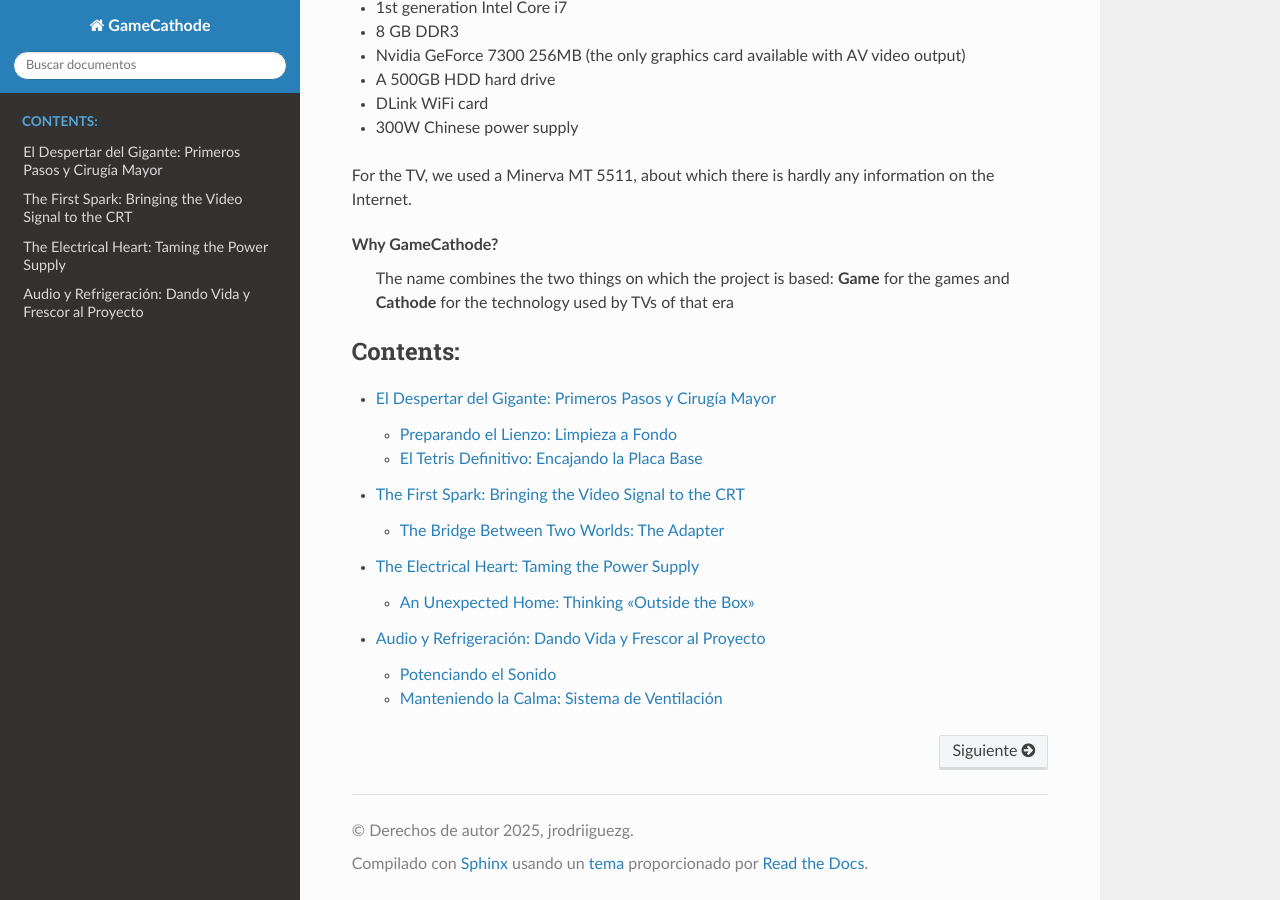
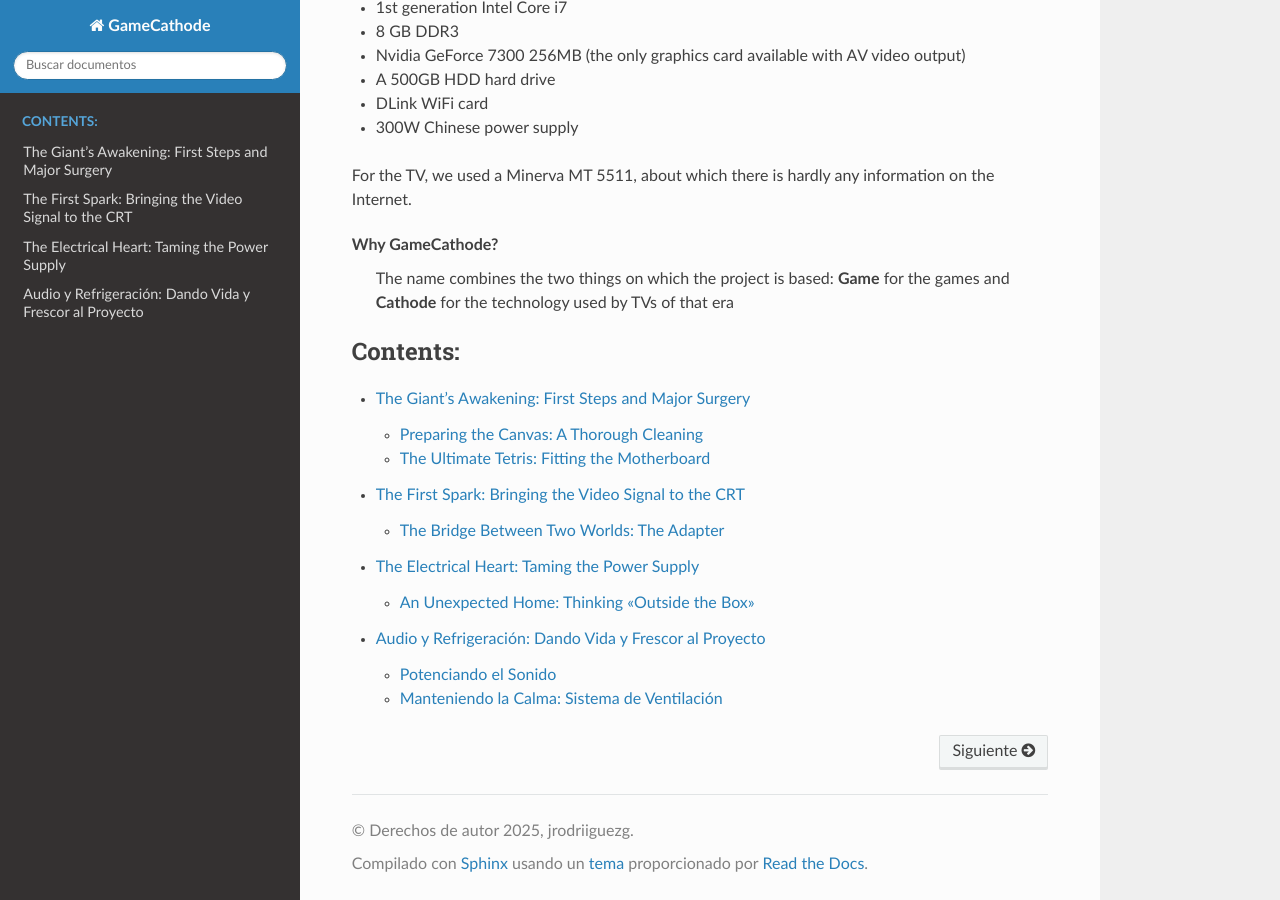
Before and after one commit to jrodriiguezg/GameCathode, a Sphinx documentation site: the page built from docs/index.rst, in a window 1280 px wide and 900 px high, scrolled down 513 px. Built offline with Sphinx 7.4.7 and the Read the Docs theme 3.1.0, drawn with Linux system fonts in a browser that asks for light colours; pages that are not in the unit, such as notebooks, are missing from menus; some of the changed lines change nothing that is shown.

Commit message:
Update primero_pasos.md

````diff
--- a/docs/primero_pasos.md
+++ b/docs/primero_pasos.md
@@ -1,50 +1,56 @@
-# El Despertar del Gigante: Primeros Pasos y Cirugía Mayor
+# The Giant's Awakening: First Steps and Major Surgery
 
-Todo gran proyecto comienza con un primer paso. En nuestro caso, fue abrir el televisor y enfrentarnos a la realidad: un interior lleno de polvo y un espacio más limitado de lo que parecía.
+Every great project begins with a first step. In our case, it was opening the TV and confronting the reality: an interior full of dust and a more limited space than it seemed.
 
-## Preparando el Lienzo: Limpieza a Fondo
+## Preparing the Canvas: A Thorough Cleaning
 
-Antes de cualquier cirugía, hay que esterilizar. Armados con pinceles, alcohol isopropílico y paciencia, le dimos al televisor una limpieza profunda, devolviéndole la dignidad y preparándolo para su nueva vida.
+Before any surgery, you have to sterilize. Armed with brushes, isopropyl alcohol, and patience, we gave the TV a deep cleaning, restoring its dignity and preparing it for its new life.
 
-## El Tetris Definitivo: Encajando la Placa Base
+## The Ultimate Tetris: Fitting the Motherboard
 
-El primer gran reto de ingeniería fue integrar el "cerebro" (la placa base) en el "cuerpo" (la carcasa). A pesar del tamaño del televisor, el enorme tubo de rayos catódicos ocupaba casi todo el espacio.
+The first major engineering challenge was to integrate the "brain" (the motherboard) into the "body" (the case). Despite the size of the TV, the huge cathode-ray tube occupied almost all the space.
 
--   **El Plan:** Colocar la placa en la parte superior, aprovechando las rejillas de ventilación para atornillarla.
--   **El Problema:** La carcasa era curva, impidiendo que la placa se asentara de forma plana.
--   **La Solución Quirúrgica:** ¡Dremel al rescate! Realizamos dos cortes estratégicos en la parte trasera. El primero para que la placa pudiera quedar recta y el segundo para dejar los puertos USB y de red accesibles desde el exterior.
+  - **The Plan:** Place the board on the top, using the ventilation grilles to screw it in.
+  - **The Problem:** The case was curved, preventing the board from sitting flat.
+  - **The Surgical Solution:** Dremel to the rescue\! We made two strategic cuts in the back. The first was so the board could be straight, and the second was to leave the USB and network ports accessible from the outside.
 
-El siguiente esquema ilustra nuestra estrategia de corte.
+The following diagram illustrates our cutting strategy.
 
 ```{image} /_static/img/2.png
 :width: 400px
 :align: center
-:alt: Esquema de los cortes necesarios en la carcasa para la placa base
+:alt: Diagram of the necessary cuts in the case for the motherboard
 ```
-En esta siguiente imagen vemos los recortes realizados en la carcasa del televisor:
+
+In this next image, we see the cutouts made in the TV case:
 
 ```{image} /_static/img/3.png
 :width: 400px
 :align: center
-:alt: Agujeros realizados a la carcasa
+:alt: Holes made in the case
+```
 
-Con los cortes hechos, procedimos a instalar la placa base. La siguiente imagen muestra el montaje final y algunos detalles importantes:
+With the cuts made, we proceeded to install the motherboard. The following image shows the final assembly and some important details:
 
-- **Puntos de sujeción (círculos negros):**
-  - **Frontal:** Aprovechamos dos agujeros existentes en la carcasa para atornillar la placa.
-  - **Trasero:** Como solución **provisional**, usamos una brida para asegurar la parte posterior.
-- **Conflicto con el puerto PCI (flecha rosa):**
-  - Nos encontramos con un problema: uno de los puertos PCI chocaba directamente con el final del tubo de la TV (marcado en azul).
-  - Para solucionarlo, simplemente usamos el **otro puerto PCI disponible** para instalar la tarjeta gráfica.
+  - **Fastening points (black circles):**
+      - **Front:** We used two existing holes in the case to screw the board down.
+      - **Back:** As a **temporary** solution, we used a cable tie to secure the back part.
+  - **Conflict with the PCI port (pink arrow):**
+      - We ran into a problem: one of the PCI ports collided directly with the end of the TV tube (marked in blue).
+      - To solve it, we simply used the **other available PCI port** to install the graphics card.
+
+<!-- end list -->
 
 ```{image} /_static/img/5.png
 :width: 400px
 :align: center
-:alt: Placa ubicada en la carcasa
+:alt: Board located in the case
+```
 
-La siguiente imagen es similar a la anterior pero con la carcasa tumbada donde se aprecia mejor todo
+The next image is similar to the previous one but with the case lying down, where everything can be seen better.
 
 ```{image} /_static/img/6.png
 :width: 400px
 :align: center
-:alt: Placa en la carcasa volteada
+:alt: Board in the flipped case
+```
````
